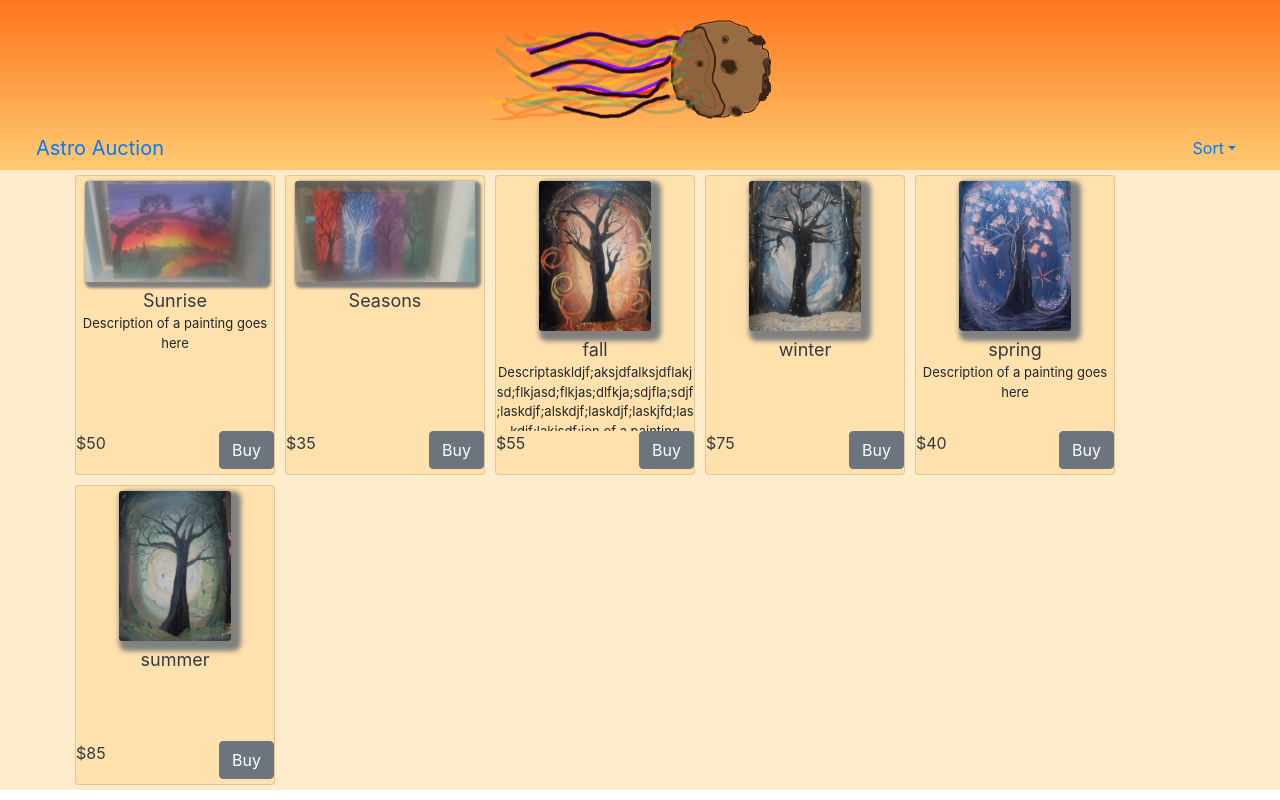
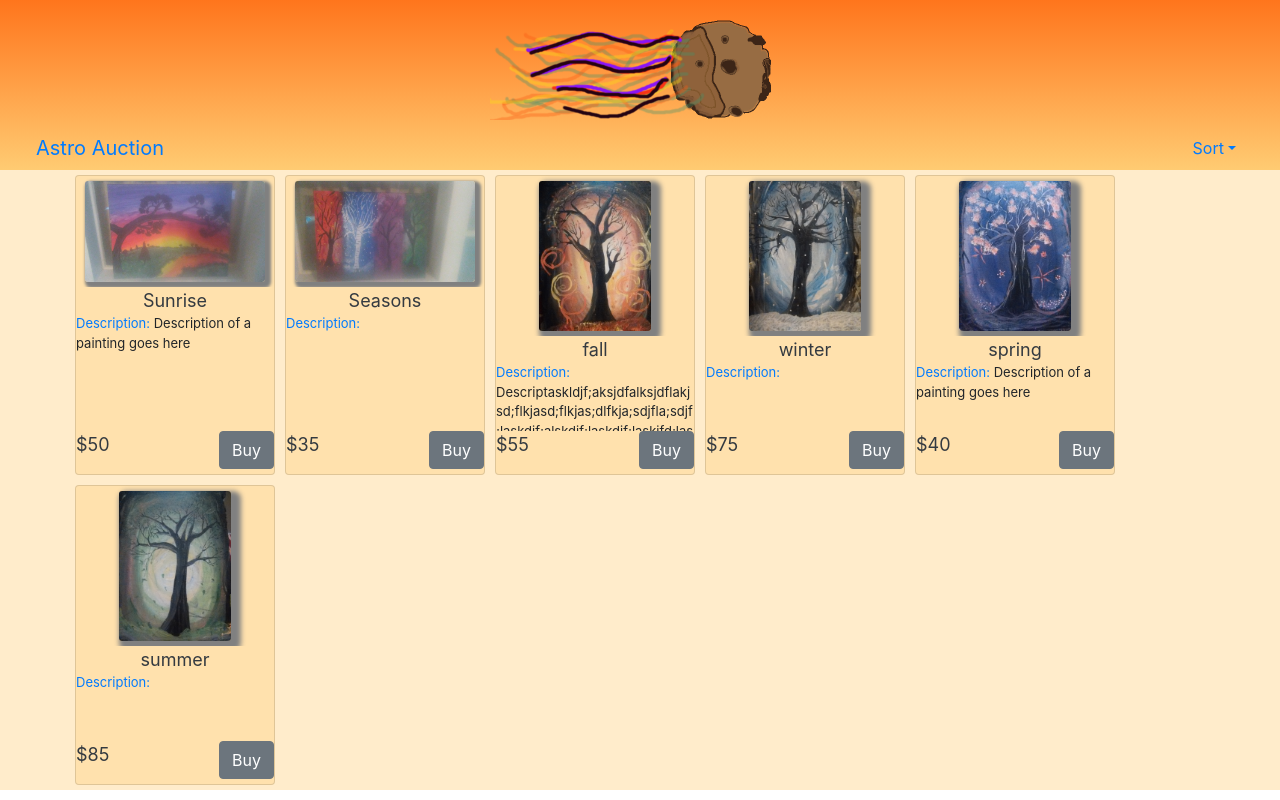
Before and after one commit to bcwaters/austro, a React (Create React App) app: page / in a window 1280 px wide. Built offline with nearby package versions, Linux system fonts and the light colour scheme.

Commit message:
Added description text expansion on hover

```diff
--- a/src/App.css
+++ b/src/App.css
@@ -36,6 +36,7 @@
   text-align:left;
   vertical-align: middle;
   background: #FFE1AD;
+  font-size: large;
 }
 
 .card-text{
@@ -43,6 +44,10 @@
     overflow: hidden;
     text-overflow: ellipsis;
     margin:0px;
+    background-color: #FFE1AD;
+    font-size: small;
+    text-align: left;
+
 }
 
 .image-wrap{
--- a/src/components/AuctionItemComp.js
+++ b/src/components/AuctionItemComp.js
@@ -2,6 +2,7 @@ import React from 'react'
 import { Card, CardText } from 'reactstrap';
 import ItemImg from './AuctionItemImg.js'
 import ItemFooter from './AuctionItemFooter.js'
+import ItemDescription from './AuctionItemDescription.js'
 
 export default class AuctionItemComp extends React.Component {
 
@@ -10,14 +11,14 @@ export default class AuctionItemComp extends React.Component {
 	{
     var cardStyle = {backgroundColor: "#FFE1AD"}
     var titleStyle={fontSize: "large"}
-    var descStyle = {fontSize: "small"}
+
 
     return(
 
       <Card style={cardStyle}>
           <ItemImg imgPath={this.props.imgPath} />
           <CardText style={titleStyle} className="text-center text-dark">{this.props.name}</CardText>
-          <CardText style={descStyle}>{this.props.description}</CardText>
+          <ItemDescription description={this.props.description} />
           <ItemFooter bidAmount={this.props.bidAmount} />
       </Card>
     );
--- /dev/null
+++ b/src/components/AuctionItemDescription.js
@@ -0,0 +1,45 @@
+import React from 'react'
+import {CardText} from 'reactstrap'
+
+export default class AuctionItemDescription extends React.Component
+{
+	constructor(props) {
+    super(props);
+    this.handleMouseHover = this.handleMouseHover.bind(this);
+    this.state = {
+      isHovering: false,
+      descStyle: {fontSize: "small", height: "100px", zIndex:"0"}}
+    };
+
+
+  handleMouseHover() {
+
+    this.setState(this.toggleHoverState);
+  }
+
+  toggleHoverState(state) {
+  	var updatedStyle;
+  	state.isHovering?
+  	updatedStyle={zIndex:"0"}
+  	:updatedStyle={	zIndex:"1000",
+  	 				border:"solid #57C4AF",
+  	 				borderRadius:"2px",
+  	 				position: "absolute",
+  	 				minHeight: "80%",
+  	 				width: "100%"}
+    return {
+      isHovering: !this.state.isHovering,
+      descStyle:updatedStyle};
+  }
+
+
+	render(){
+
+		return(
+			 <CardText style={this.state.descStyle} onMouseEnter={this.handleMouseHover}
+          onMouseLeave={this.handleMouseHover}><a href="">Description: </a>{this.props.description}
+          {this.state.isHovering && " WOW! unhover to minimize"}
+  			</CardText>
+        )
+	}
+}
```
